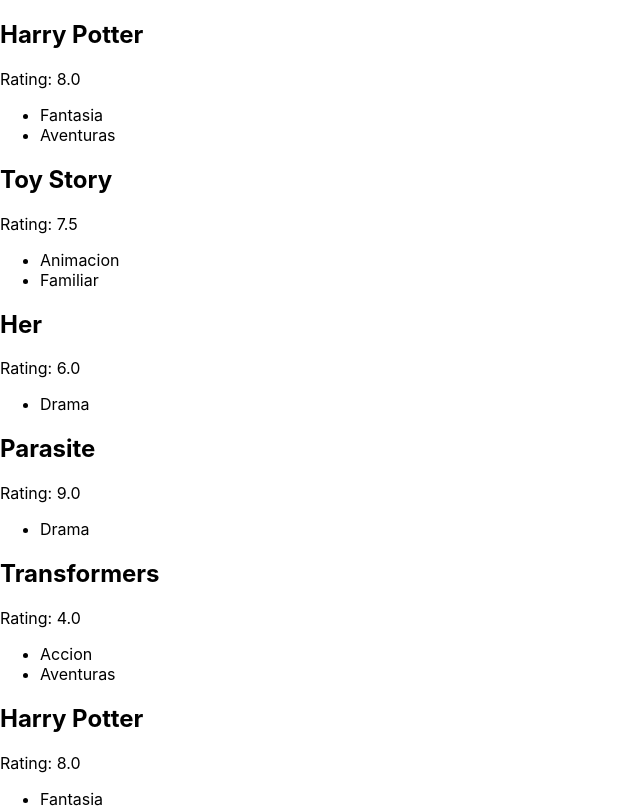
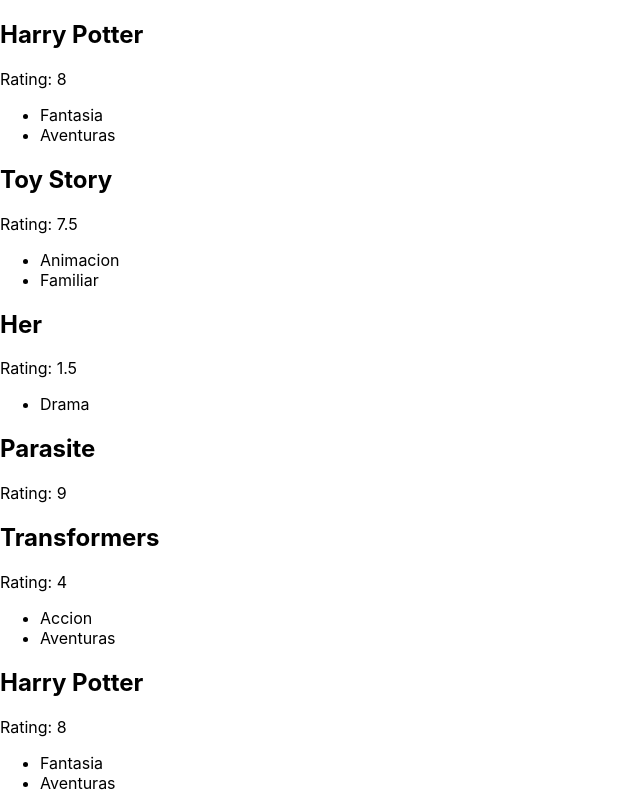
Before and after one commit to diego-allsafe/peliculas, a React (Create React App) app: page / in a window 1280 px wide. Shown: the top 808 px of the page, without its empty margins (0-640 px from the left). Built offline with nearby package versions, Linux system fonts and the light colour scheme.

Commit message:
usando PropTypes y defaultProps

```diff
--- a/package.json
+++ b/package.json
@@ -6,6 +6,7 @@
     "@testing-library/jest-dom": "^4.2.4",
     "@testing-library/react": "^9.5.0",
     "@testing-library/user-event": "^7.2.1",
+    "prop-types": "^15.7.2",
     "react": "^16.13.1",
     "react-dom": "^16.13.1",
     "react-scripts": "3.4.3"
--- a/src/components/Pelicula.js
+++ b/src/components/Pelicula.js
@@ -1,4 +1,5 @@
 import React from 'react';
+import PropTypes from 'prop-types';
 
 //Aca estamos extendiendo nuestra caja de herramientas
 //usando JSX  como lenguaje de renderizacion de
@@ -17,13 +18,23 @@
 //nuestro JSX, con variables, impresiones, repeticiones,
 //y condicionales(donde herramientas como el if ternario
 //se vuelve sumamente comodas para utilizar con REACT)
-  return (
+let listadoDeGeneros;
+
+if(props.generos !=null){
+	listadoDeGeneros=
+	<ul>
+    { props.generos.map((genero, i)=><li key={genero + i} >{genero}</li>)}
+  </ul>
+}  else{
+  listadoDeGeneros="";
+}
+
+return (
     <div>
         <h2 className="sarasa">{props.titulo}</h2>
         <p>Rating: {props.rating}</p>
-        <ul>
-            { props.generos.map((genero, i)=><li key={genero + i} >{genero}</li>)}
-        </ul>
+        {listadoDeGeneros}
+
     </div>
   );
 }
@@ -32,4 +43,16 @@
 //En REACT, en vez de usar un for, se usa map
 //para hacer repeticiones
 
+//****Aca conocemos a DEFAULTPROPS
+Pelicula.defaultProps={
+    rating:"Esta peli aun no fue puntuada!!",
+    generos: null
+}
+
+// eslint-disable-next-line react/no-typos
+Pelicula.propTypes={
+    rating: PropTypes.number,
+    titulo: PropTypes.string
+}
+
 export default Pelicula;
--- a/src/components/TiraPeliculas.js
+++ b/src/components/TiraPeliculas.js
@@ -5,11 +5,11 @@
 function TiraPeliculas() {
   return (
     <div>
-        <Pelicula generos={["Fantasia","Aventuras"]} rating="8.0" titulo="Harry Potter" />
-        <Pelicula generos={["Animacion","Familiar"]} rating="7.5" titulo="Toy Story" />
-        <Pelicula generos={["Drama"]} rating="6.0" titulo="Her" />
-        <Pelicula generos={["Drama"]} rating="9.0" titulo="Parasite" />
-        <Pelicula generos={["Accion","Aventuras"]} rating="4.0" titulo="Transformers" />
+        <Pelicula generos={["Fantasia","Aventuras"]} rating={8.0} titulo="Harry Potter" />
+        <Pelicula generos={["Animacion","Familiar"]} rating={7.5} titulo="Toy Story" />
+        <Pelicula generos={["Drama"]} rating={1.5} titulo="Her" />
+        <Pelicula rating={9.0} titulo="Parasite" />
+        <Pelicula generos={["Accion","Aventuras"]} rating={4.0} titulo="Transformers" />
     </div>
   );
 }
```
